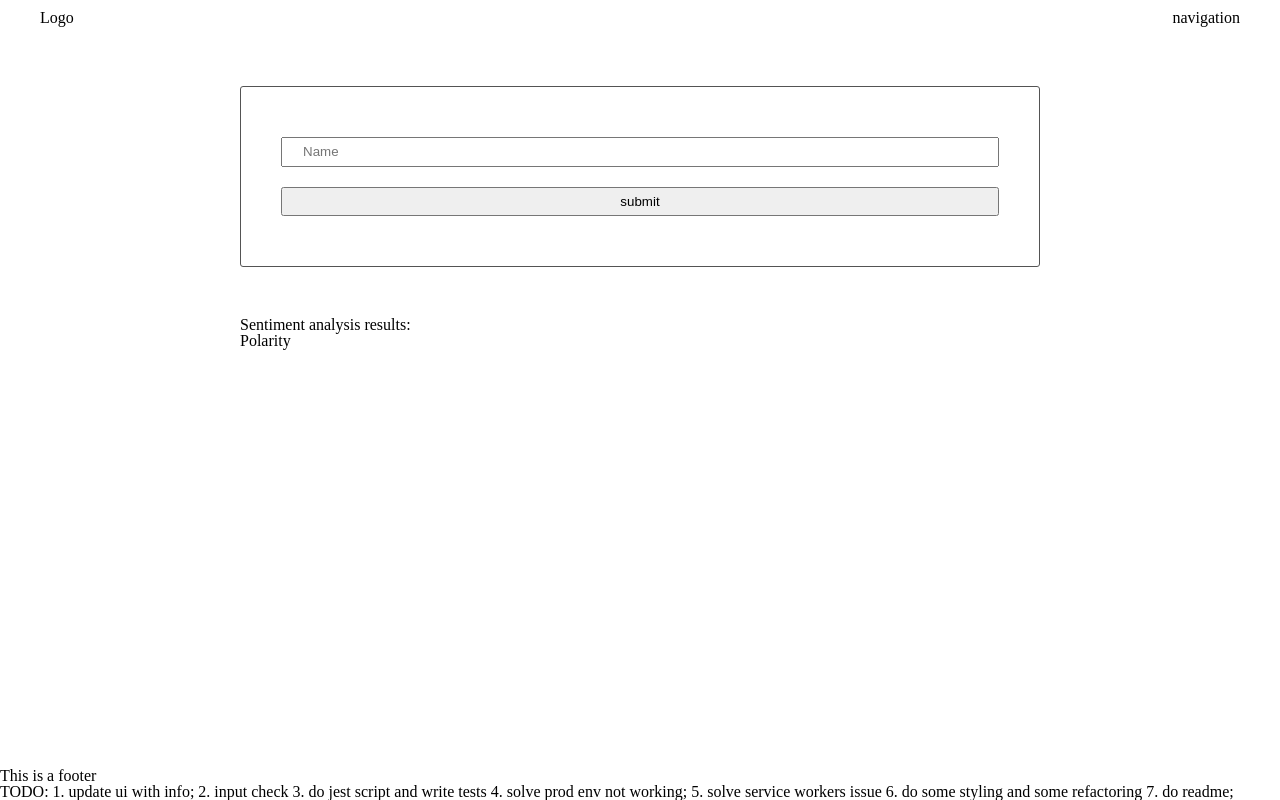
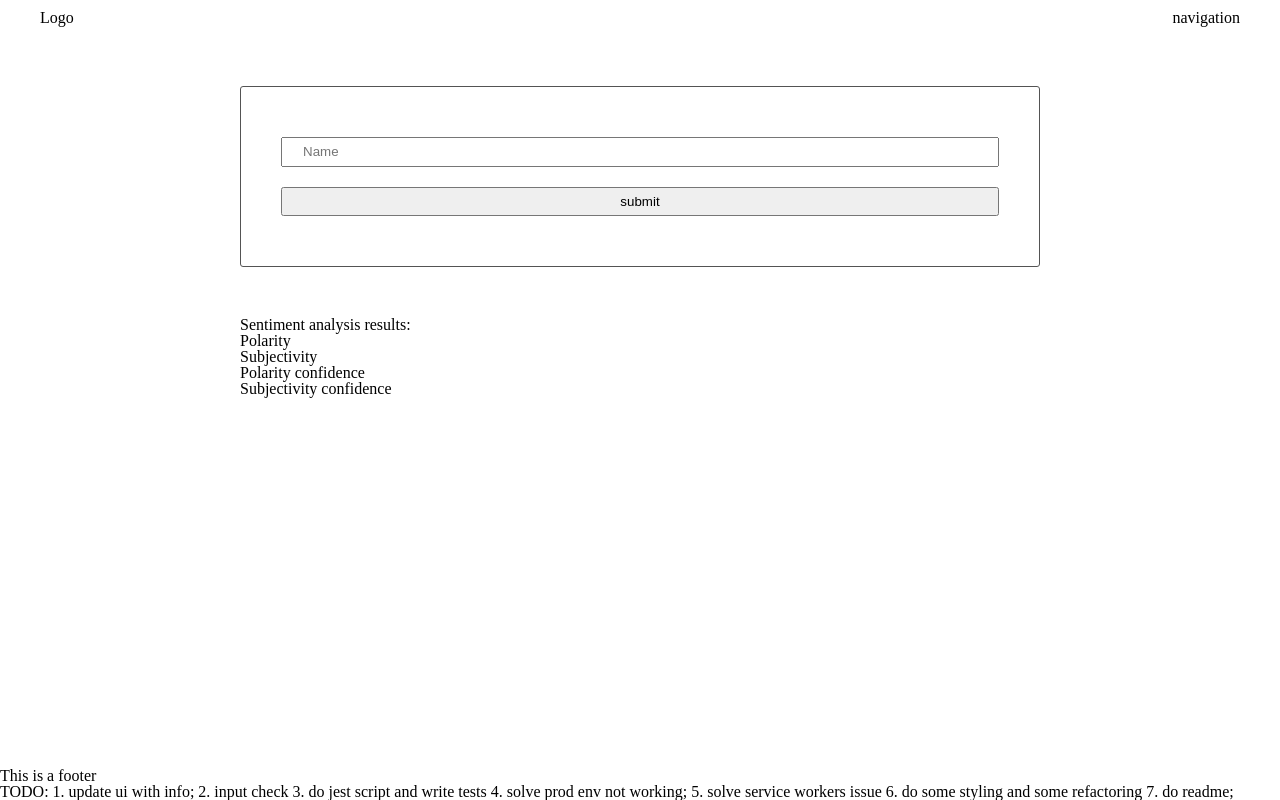
Before and after one commit to iuliabivolaru/evaluate-news-nlp, a website built with webpack: page src/client/views/index.html in a window 1280 px wide. Built offline with nearby package versions, Linux system fonts and the light colour scheme.

Commit message:
Update UI with more info from the endpoint

```diff
--- a/src/client/js/formHandler.js
+++ b/src/client/js/formHandler.js
@@ -27,6 +27,9 @@ console.log('FORMtext ' + formText);
         console.log('respoooonse: ' + JSON.stringify(res));
         JSON.stringify(res);
         document.getElementById('polarity').innerHTML = res.polarity;
+        document.getElementById('subjectivity').innerHTML = res.subjectivity;
+        document.getElementById('polarity-confidence').innerHTML = res.polarity_confidence;
+        document.getElementById('subjectivity-confidence').innerHTML = res.subjectivity_confidence;
     })
 }
 
--- a/src/client/views/index.html
+++ b/src/client/views/index.html
@@ -28,6 +28,12 @@
                 <strong>Sentiment analysis results:</strong>
                 <h2>Polarity</h2>
                 <div id="polarity"></div>
+                <h2>Subjectivity</h2>
+                <div id="subjectivity"></div>
+                <h2>Polarity confidence</h2>
+                <div id="polarity-confidence"></div>
+                <h2>Subjectivity confidence</h2>
+                <div id="subjectivity-confidence"></div>
             </section>
         </main>
 
```
